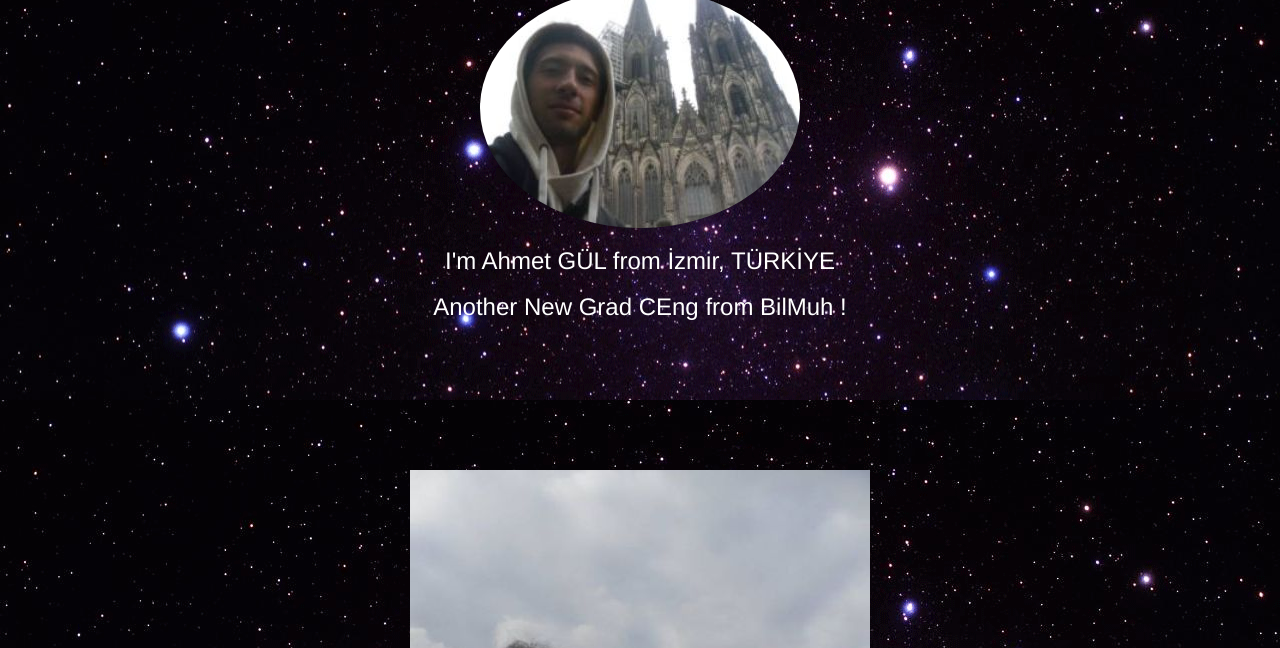
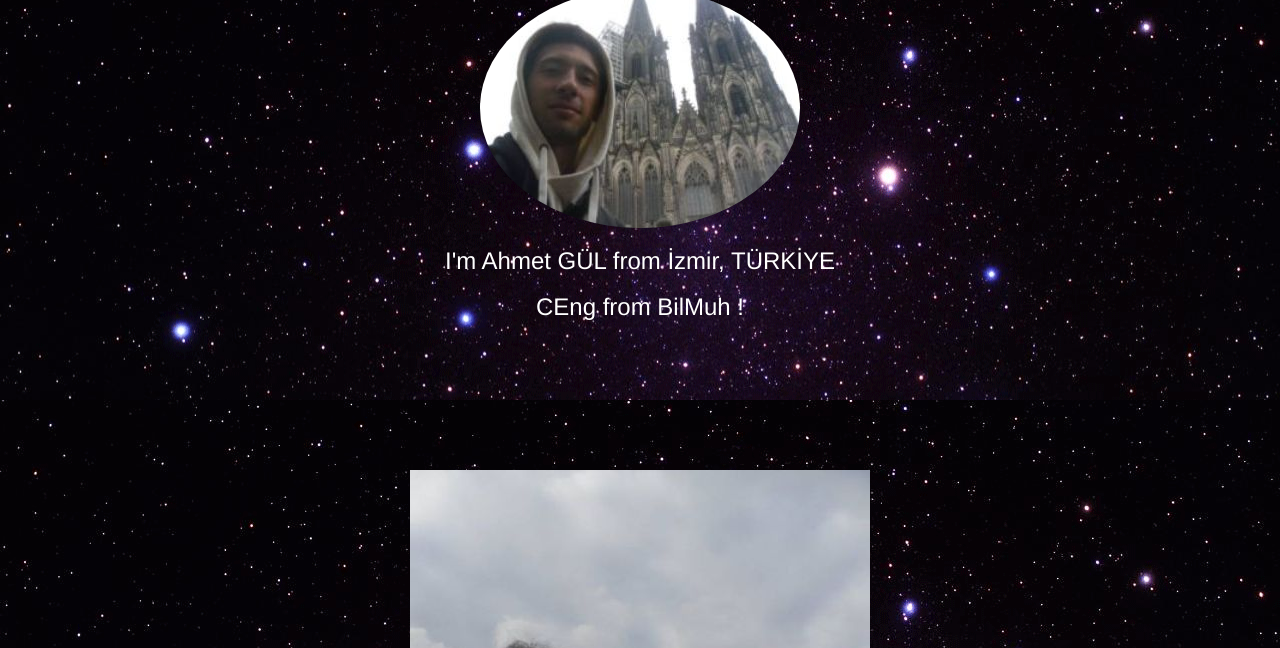
Before and after one commit to ahmetgul93/ahmetgul93.github.io, a plain HTML site: page index.html in a window 1280 px wide. Shown: the part 152-800 px from the top of the page. Drawn offline with nearby package versions, Linux system fonts and the light colour scheme.

Commit message:
Update index.html

```diff
--- a/index.html
+++ b/index.html
@@ -59,7 +59,7 @@
 	<h1>Who Am I?</h1>
 		<img  src="images/AhmetGUL_Photo1.jpg" class="img-circle" alt="Ahmet GÜL in Germany, Erasmus+">
 		<h3>I'm Ahmet GÜL from İzmir, TÜRKİYE</h3>
-		<h3>Another New Grad CEng from BilMuh ! </h3>
+		<h3>CEng from BilMuh ! </h3>
   </div>
 
   <div class="container-fluid bg-1 text-center" id = "secondJump">
```
